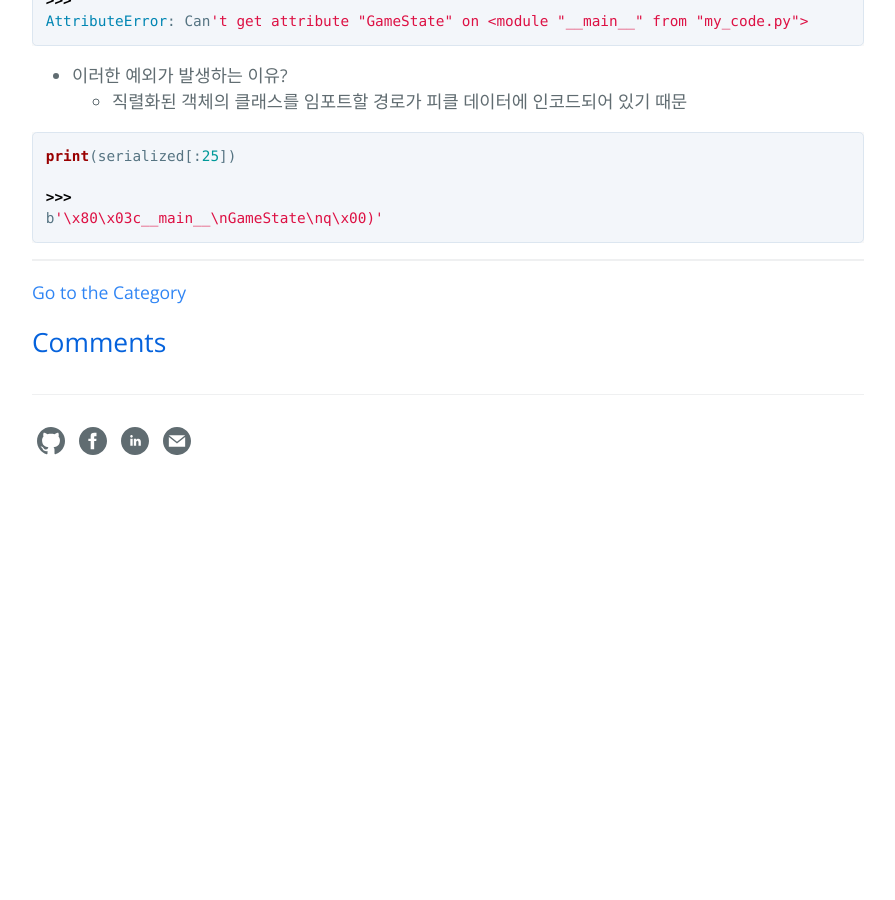
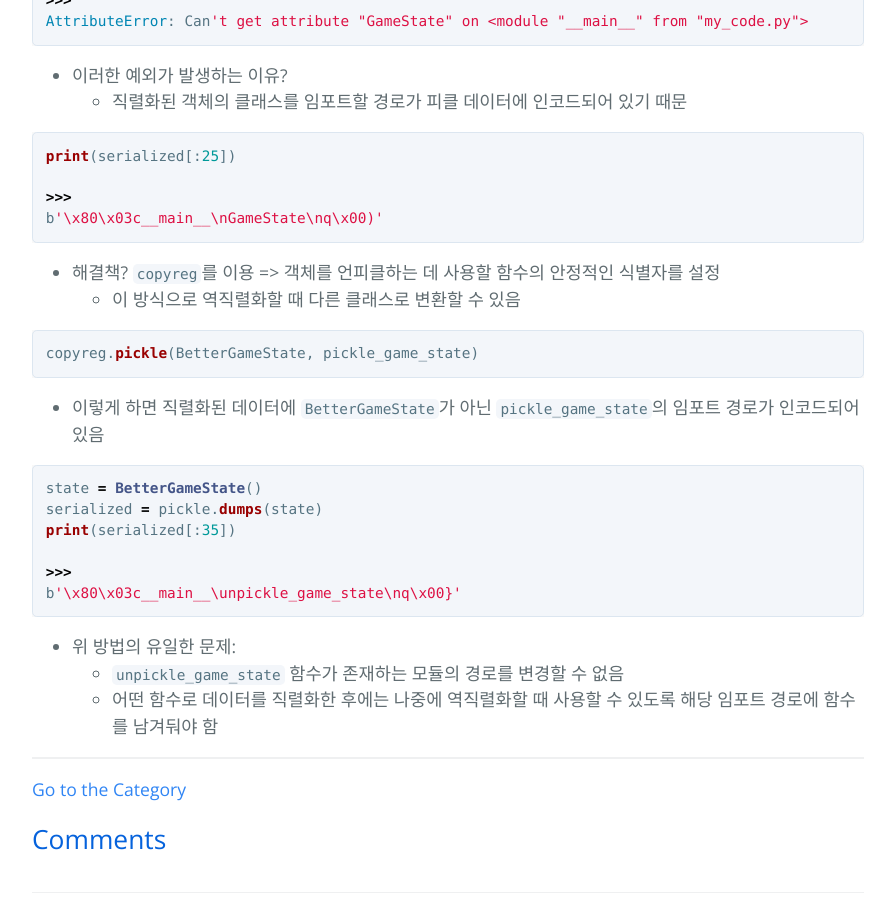
Before and after one commit to hcnoh/hcnoh.github.io, a Jekyll site: the page built from _posts/2018-10-25-effective-python-way44.md, in a window 1280 px wide and 900 px high, scrolled down 5542 px. Shown: the whole window, without its empty margins (192-1087 px from the left). Built offline with Jekyll 4.4.1, drawn with Linux system fonts in a browser that asks for light colours; comment, search, counter and statistics services are not loaded; before the commit the page ends 6051 px from its top, so only the background shows below that.

Commit message:
Update 2018-10-25-effective-python-way44.md

````diff
--- a/_posts/2018-10-25-effective-python-way44.md
+++ b/_posts/2018-10-25-effective-python-way44.md
@@ -254,3 +254,25 @@ print(serialized[:25])
 >>>
 b'\x80\x03c__main__\nGameState\nq\x00)'
 ```
+
+- 해결책? `copyreg`를 이용 => 객체를 언피클하는 데 사용할 함수의 안정적인 식별자를 설정
+  - 이 방식으로 역직렬화할 때 다른 클래스로 변환할 수 있음
+
+```python
+copyreg.pickle(BetterGameState, pickle_game_state)
+```
+
+- 이렇게 하면 직렬화된 데이터에 `BetterGameState`가 아닌 `pickle_game_state`의 임포트 경로가 인코드되어 있음
+
+```python
+state = BetterGameState()
+serialized = pickle.dumps(state)
+print(serialized[:35])
+
+>>>
+b'\x80\x03c__main__\unpickle_game_state\nq\x00}'
+```
+
+- 위 방법의 유일한 문제:
+  - `unpickle_game_state` 함수가 존재하는 모듈의 경로를 변경할 수 없음
+  - 어떤 함수로 데이터를 직렬화한 후에는 나중에 역직렬화할 때 사용할 수 있도록 해당 임포트 경로에 함수를 남겨둬야 함
````
